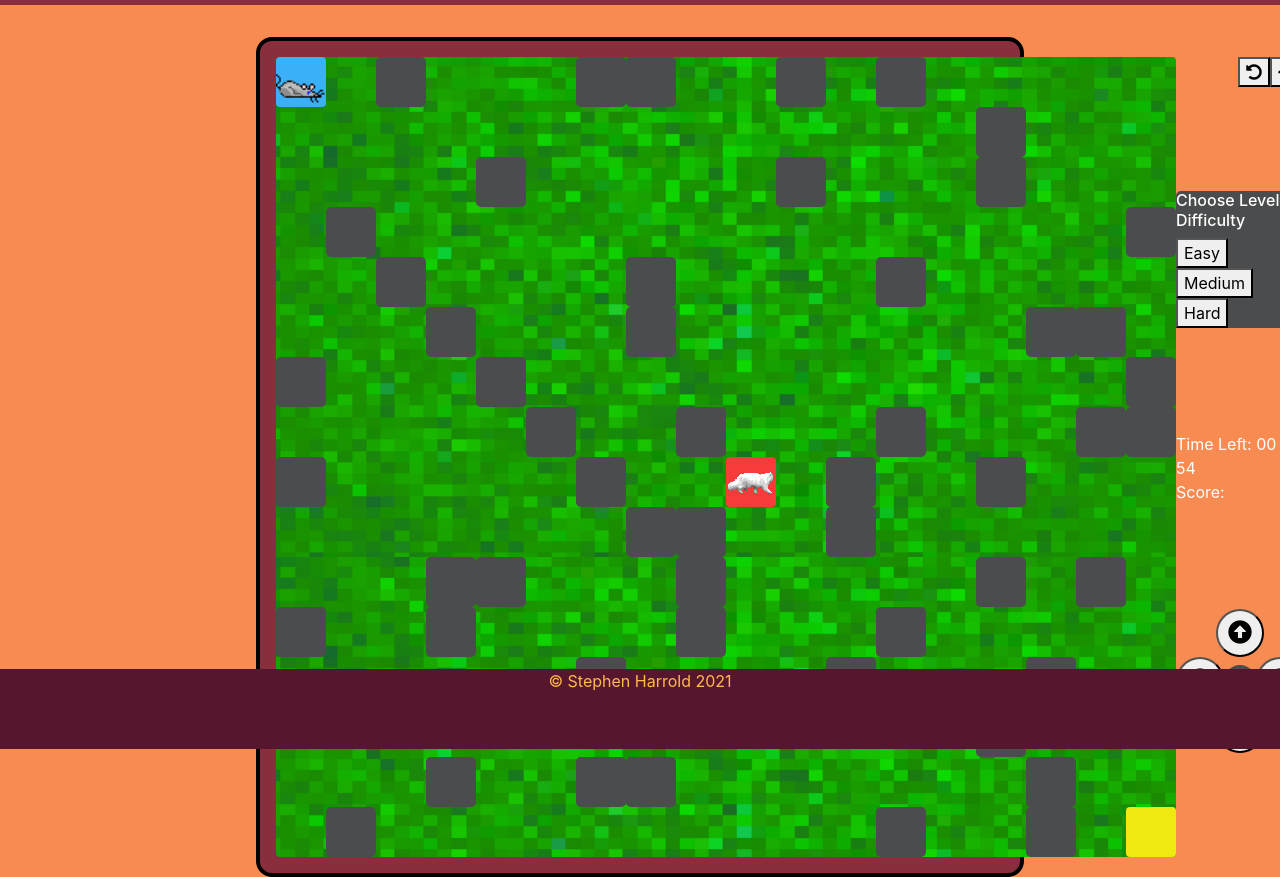
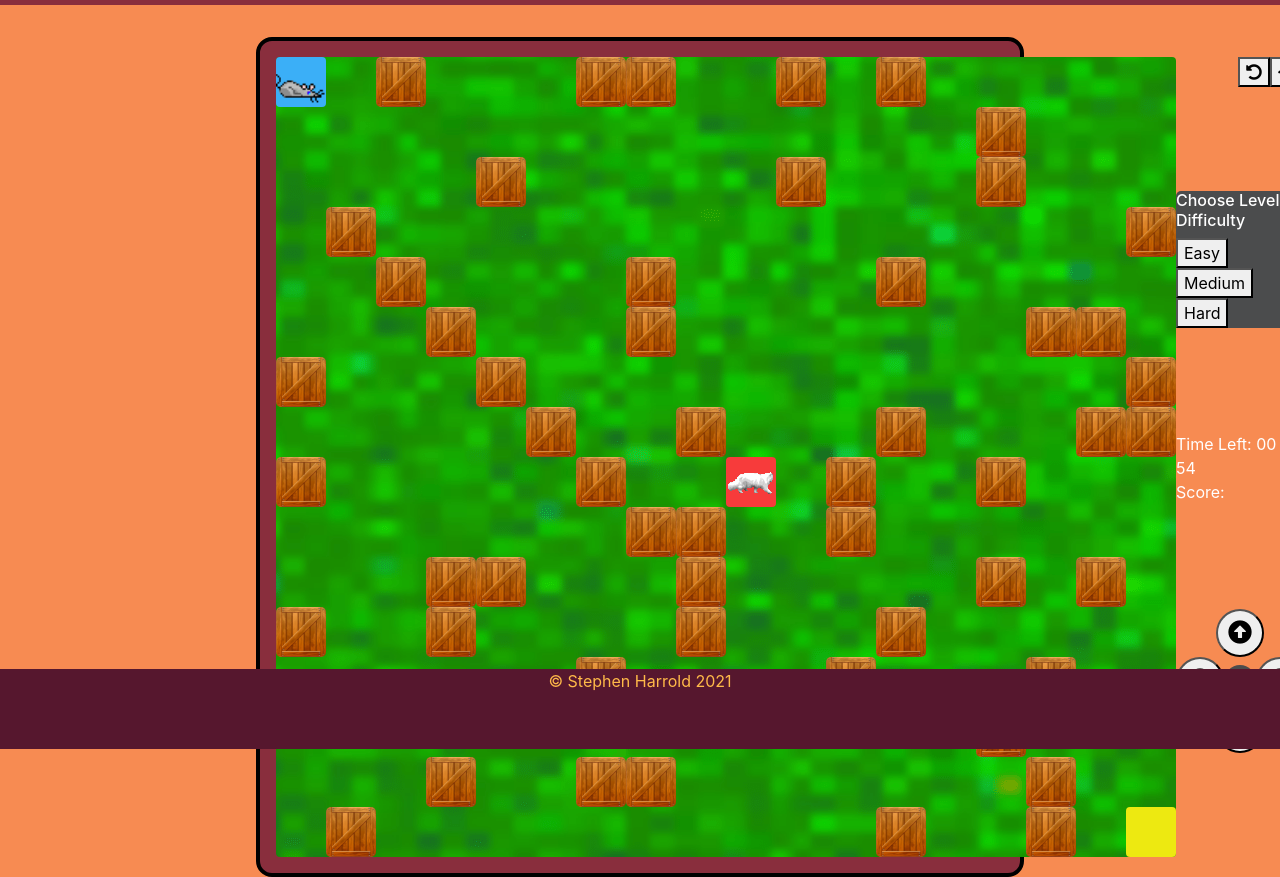
Before and after one commit to steharr/ms2-, a plain HTML site: page index.html in a window 1280 px wide. Shown: the part 51-928 px from the top of the page. Drawn offline with nearby package versions, Linux system fonts and the light colour scheme.

Commit message:
updated grass and obstacle textures

```diff
--- a/assets/css/style.css
+++ b/assets/css/style.css
@@ -57,7 +57,7 @@ footer {
     flex-direction: column;
     justify-content: center;
     align-items: center;
-    background-image: url('../images/bg-grass.png');
+    background-image: url('../images/bg-grass-blurred.png');
     border-radius: .25rem;
 }
 .grid-row {
@@ -70,8 +70,9 @@ footer {
 }
 /******* Game Assets *******/
 .obstacle {
-    background-color: #4b4c4d;
+    /* background-color: #4b4c4d;  */
     border-radius: 5px;
+    background-image: url('../images/crate.png');
 }
 .empty {
     /* background-color: #d1d6de; */
```
Also changed, not shown: assets/images/bg-grass-blurred.png (added), assets/images/crate.png (added).
